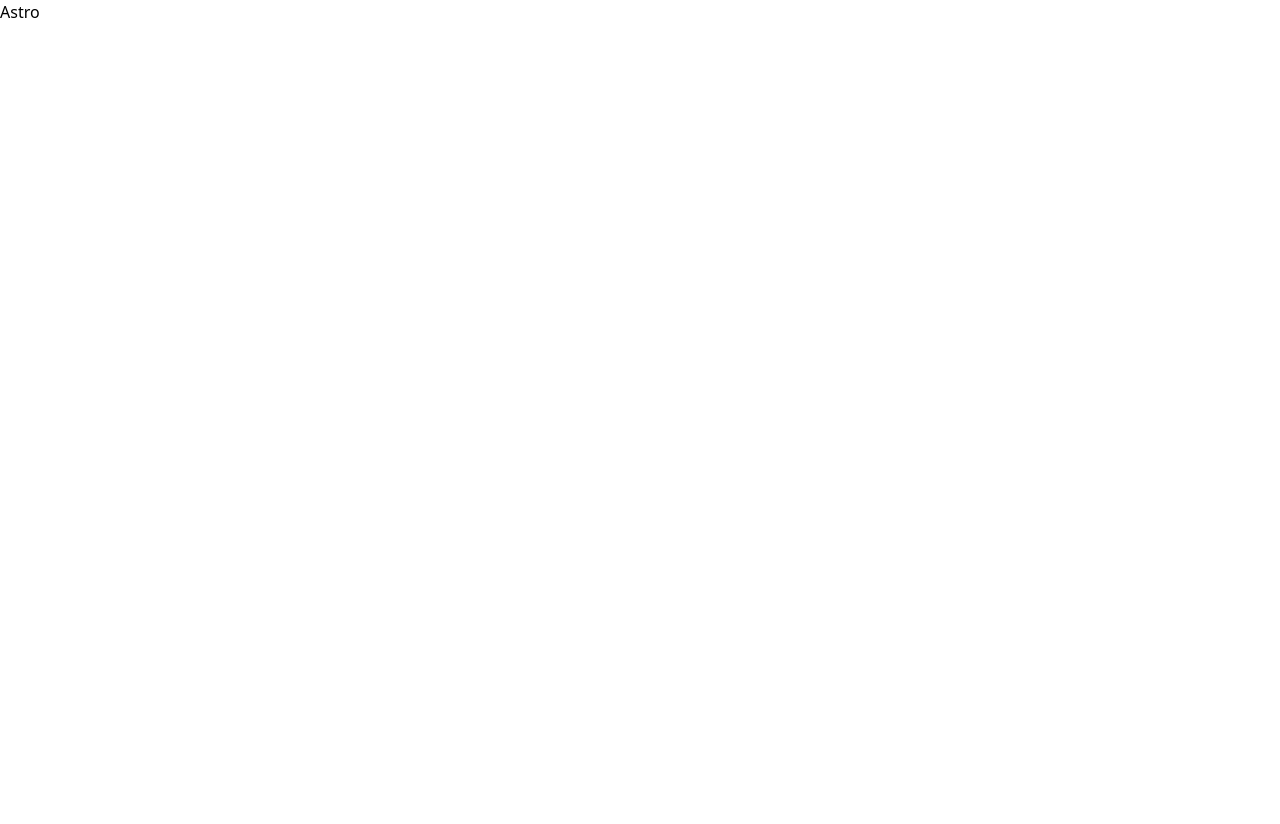
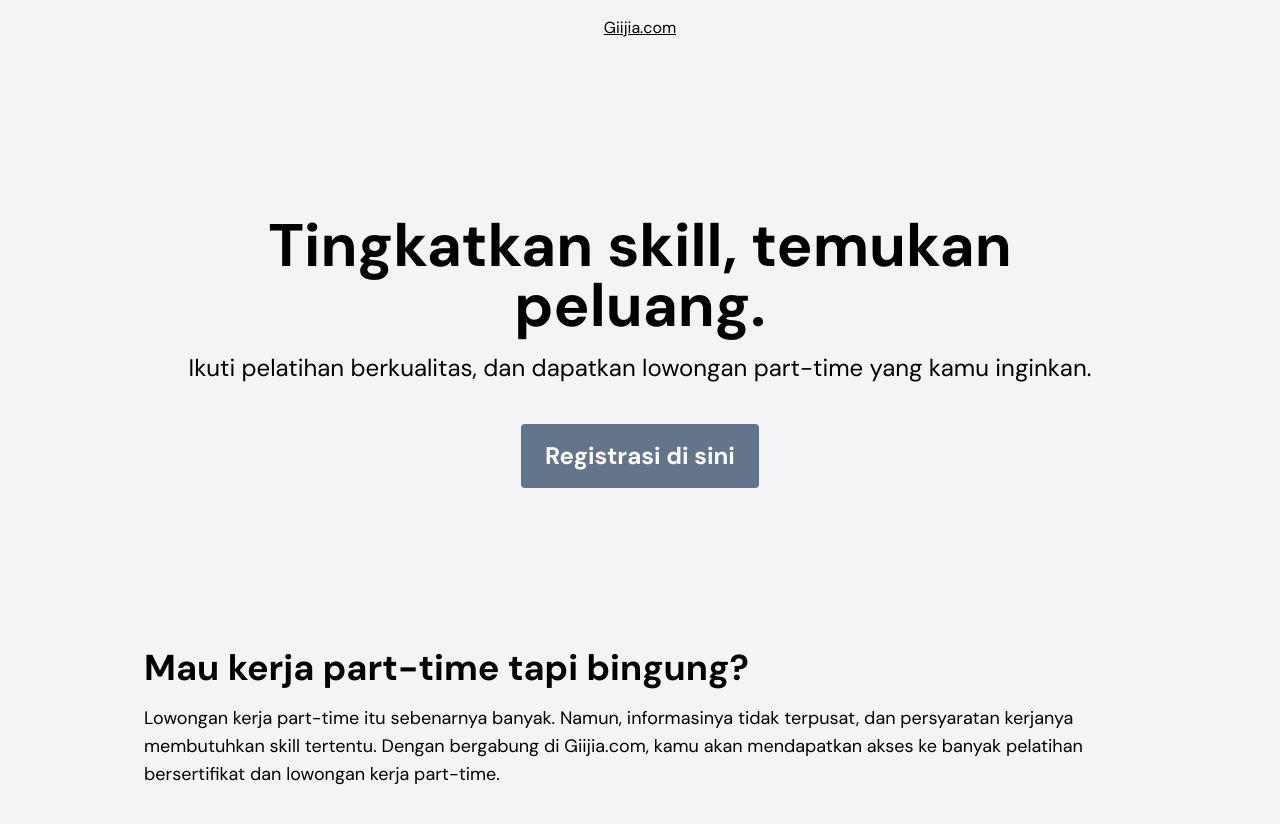
Before and after one commit to giija/web, an Astro site: page / in a window 1280 px wide. Before the commit the page ends 800 px from the top, so only its background shows below. Built offline with nearby package versions, Linux system fonts and the light colour scheme; Astro itself is replaced by a stand-in of ours.

Commit message:
chore: setup tailwind + prettier config

```diff
--- a/astro.config.mjs
+++ b/astro.config.mjs
@@ -1,9 +1,9 @@
-import { defineConfig } from 'astro/config';
+import { defineConfig } from "astro/config";
 import mdx from "@astrojs/mdx";
 
 import tailwind from "@astrojs/tailwind";
 
 // https://astro.build/config
 export default defineConfig({
-  integrations: [mdx(), tailwind()]
+  integrations: [mdx(), tailwind()],
 });
--- a/package.json
+++ b/package.json
@@ -19,5 +19,9 @@
   },
   "volta": {
     "node": "18.14.1"
+  },
+  "devDependencies": {
+    "prettier": "^3.2.5",
+    "prettier-plugin-astro": "^0.13.0"
   }
 }
--- a/src/pages/index.astro
+++ b/src/pages/index.astro
@@ -8,9 +8,53 @@
     <link rel="icon" type="image/svg+xml" href="/favicon.svg" />
     <meta name="viewport" content="width=device-width" />
     <meta name="generator" content={Astro.generator} />
-		<title>Astro</title>
+    <title>
+      Tingkatkan skillmu dan temukan peluang kerja part-time di Giijia.com
+    </title>
+    <meta
+      name="description"
+      content="Tingkatkan Skill, Temukan Peluang: Platform Informasi Pelatihan Berkualitas & Lowongan Part-Time Giijia.com"
+    />
+    <link rel="preconnect" href="https://fonts.googleapis.com" />
+    <link rel="preconnect" href="https://fonts.gstatic.com" crossorigin />
+    <link
+      href="https://fonts.googleapis.com/css2?family=DM+Sans:ital,opsz,wght@0,9..40,100..1000;1,9..40,100..1000&display=swap"
+      rel="stylesheet"
+    />
   </head>
-	<body>
-		<h1>Astro</h1>
+  <body class="font-sans max-w-screen-xl mx-auto bg-gray-100">
+    <main>
+      <header>
+        <nav class="py-4">
+          <div class="text-center underline">Giijia.com</div>
+        </nav>
+        <article class="max-w-screen-lg mx-auto my-40 px-4 text-center">
+          <h1 class="text-6xl font-bold mb-4">
+            Tingkatkan skill, temukan peluang.
+          </h1>
+          <p class="text-2xl mx-auto mb-10">
+            Ikuti pelatihan berkualitas, dan dapatkan lowongan part-time yang
+            kamu inginkan.
+          </p>
+          <button
+            class="text-2xl bg-slate-500 px-6 py-4 rounded text-white font-bold"
+            >Registrasi di sini</button
+          >
+        </article>
+      </header>
+      <section>
+        <article class="max-w-screen-lg mx-auto px-4 mb-20">
+          <h2 class="text-4xl font-bold mb-4">
+            Mau kerja part-time tapi bingung?
+          </h2>
+          <p class="text-lg">
+            Lowongan kerja part-time itu sebenarnya banyak. Namun, informasinya
+            tidak terpusat, dan persyaratan kerjanya membutuhkan skill tertentu.
+            Dengan bergabung di Giijia.com, kamu akan mendapatkan akses ke
+            banyak pelatihan bersertifikat dan lowongan kerja part-time.
+          </p>
+        </article>
+      </section>
+    </main>
   </body>
 </html>
--- a/tailwind.config.mjs
+++ b/tailwind.config.mjs
@@ -1,8 +1,11 @@
 /** @type {import('tailwindcss').Config} */
 export default {
-	content: ['./src/**/*.{astro,html,js,jsx,md,mdx,svelte,ts,tsx,vue}'],
-	theme: {
-		extend: {},
-	},
-	plugins: [],
-}
+  content: ["./src/**/*.{astro,html,js,jsx,md,mdx,svelte,ts,tsx,vue}"],
+  theme: {
+    extend: {},
+    fontFamily: {
+      sans: ["DM Sans", "Inter", "Helvetica", "Arial", "sans-serif"],
+    },
+  },
+  plugins: [],
+};
```
Also changed, not shown: .prettierrc.mjs (added), tsconfig.json (line endings or trailing spaces), 1 other file. Lines whose indentation alone changed are shown as unchanged.
